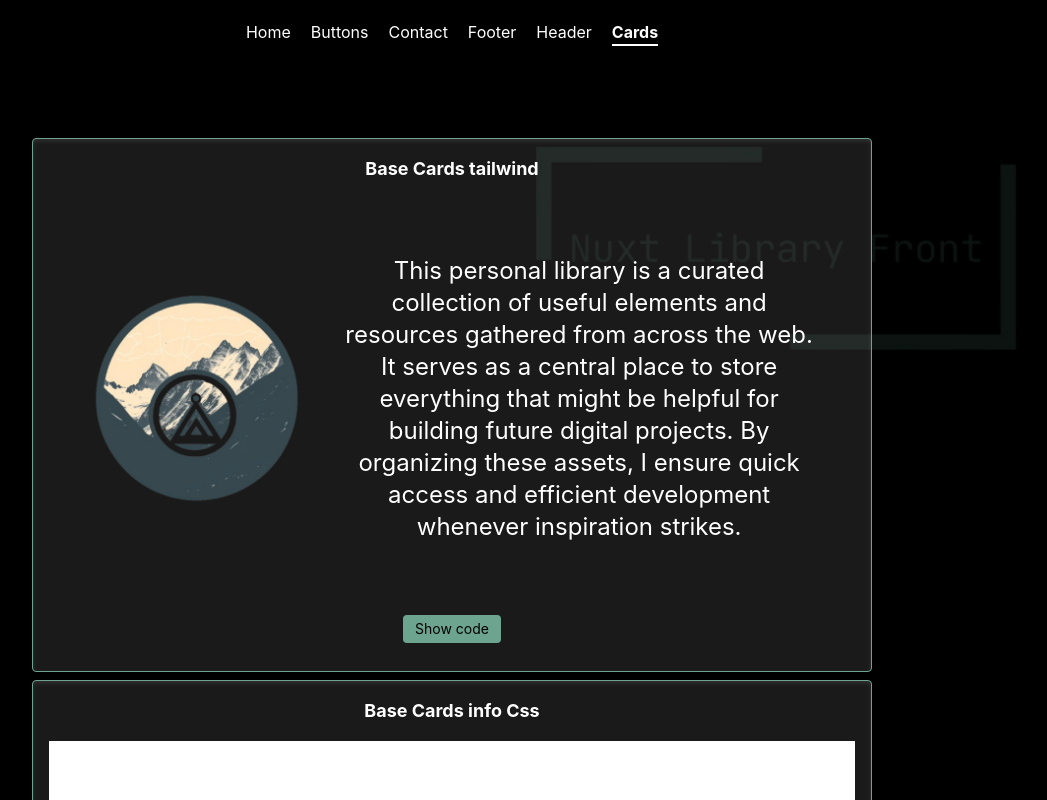
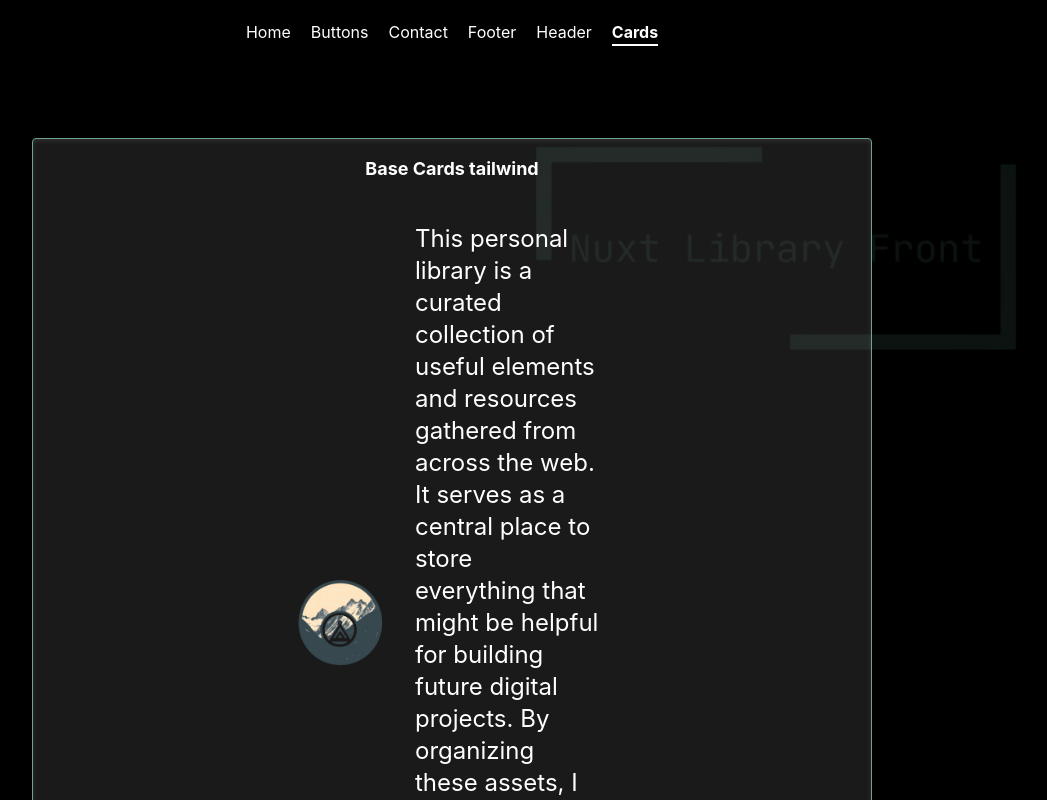
Before and after one commit to RDelory74/personal-library, a Nuxt app: page /cards in a window 1280 px wide. Shown: the top 800 px of the page, without its empty margins (188-1235 px from the left). Built offline with nearby package versions, Linux system fonts and the light colour scheme.

Commit message:
update BaseCardImgTextRowCol.vue responsive

```diff
--- a/components/card/BaseCardImgTextRowCol.vue
+++ b/components/card/BaseCardImgTextRowCol.vue
@@ -3,11 +3,11 @@
 </script>
 
 <template>
-  <div class="flex flex-col lg:flex-row justify-center items-center min-h-[50vh] p-6 gap-2 text-white text-center lg:text-left">
+  <div class="flex flex-col lg:flex-row justify-center items-center min-h-[50vh] p-6 md:px-60 gap-2 text-white text-center">
     <div class="w-full lg:w-1/2 flex justify-center items-center ">
       <Logo />
     </div>
-    <div class="w-full lg:w-2/2 px-4 flex items-center justify-center text-center lg:justify-start">
+    <div class="w-full lg:w-2/2 px-4 flex items-center justify-center text-center md:justify-start lg:text-start ">
       <p class="max-w-xl text-2xl">
         This personal library is a curated collection of useful elements and resources gathered from across the web.
         It serves as a central place to store everything that might be helpful for building future digital projects.
--- a/components/logo/Logo.vue
+++ b/components/logo/Logo.vue
@@ -1,5 +1,5 @@
 <template>
-  <NuxtLink to="/public" class="block max-w-[600px] w-full">
+  <NuxtLink to="/public" class="block max-w-[500px] w-full">
     <img
         class="rounded-2xl w-full h-auto object-contain"
         src="../../public/logo-sharpped.png"
```
